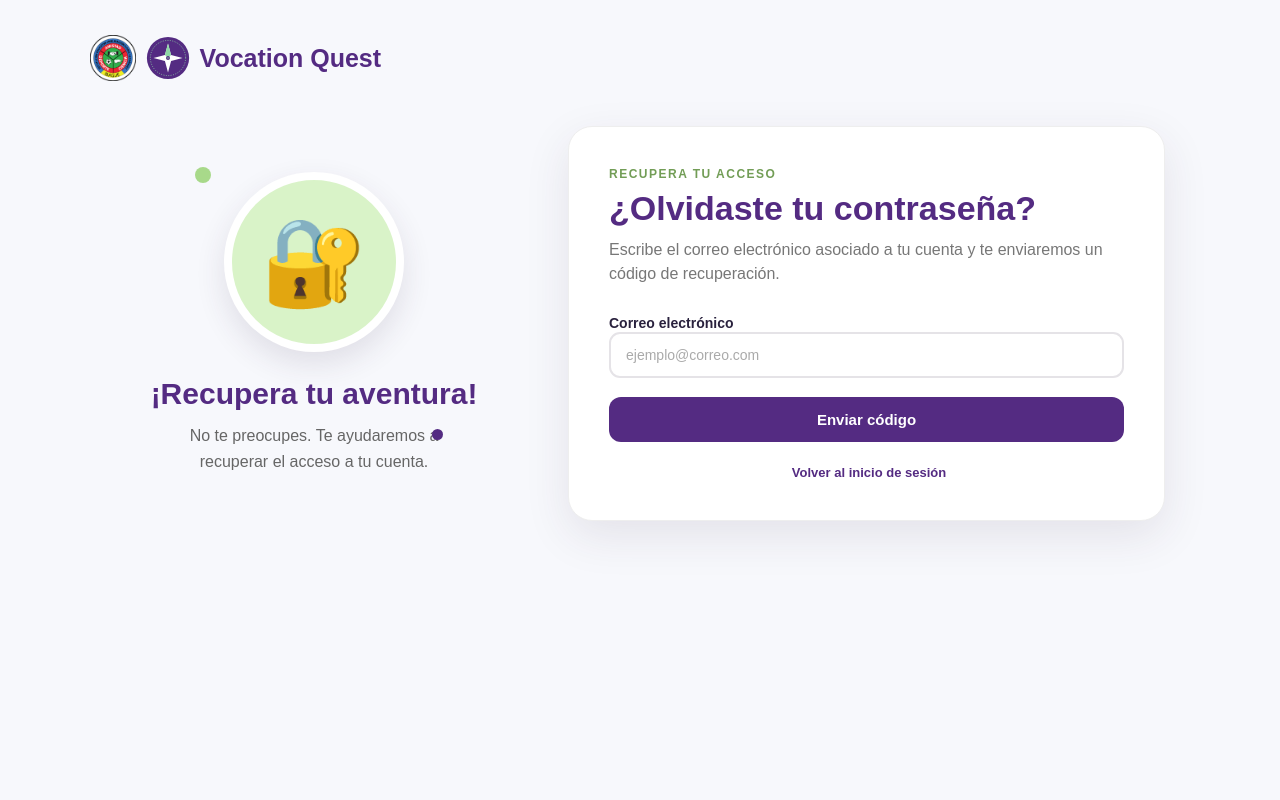
After one commit to adrianasegura1507-stack/Vocation-Quest, a Flask app: page /recuperar-contrasena in a window 1280 px wide. The commit adds this page. Run offline with Flask 3, Linux system fonts and the light colour scheme; parts of the project's set-up code (start-up, migrations or seed data) failed here and were passed over.

Commit message:
Agrega solicitud de recuperacion de contrasena

```diff
--- a/Backend/routes/auth.py
+++ b/Backend/routes/auth.py
@@ -7,7 +7,17 @@ from flask import (
 )
 from werkzeug.security import generate_password_hash, check_password_hash
 from database import obtener_conexion
-from correo import validar_dominio_correo, enviar_correo_bienvenida
+from correo import (
+    validar_dominio_correo,
+    enviar_correo_bienvenida,
+    enviar_codigo_recuperacion
+)
+
+from recuperacion import (
+    generar_codigo_recuperacion,
+    guardar_codigo_recuperacion,
+    registrar_intento_fallido
+)
 
 auth = Blueprint("auth", __name__)
 
@@ -360,6 +370,102 @@ def logout():
     session.clear()
     return redirect(url_for("inicio"))
 
+# =========================================
+# SOLICITAR RECUPERACION DE CONTRASENA
+# =========================================
+
+@auth.route("/recuperar-contrasena", methods=["GET", "POST"])
+def recuperar_contrasena():
+
+    if request.method == "POST":
+
+        correo = request.form.get("correo", "").strip()
+
+        mensaje = (
+            "Si el correo pertenece a una cuenta activa, "
+            "recibirás instrucciones para recuperar tu contraseña."
+        )
+
+        if not correo or validar_correo(correo):
+            flash(mensaje)
+            return redirect(url_for("auth.recuperar_contrasena"))
+
+        conexion = None
+        cursor = None
+
+        try:
+            conexion = obtener_conexion()
+            cursor = conexion.cursor(dictionary=True)
+
+            cursor.execute(
+                """
+                SELECT id_usuario
+                FROM usuarios
+                WHERE correo = %s
+                AND estado = 1
+                AND rol = 'estudiante'
+                """,
+                (correo,)
+            )
+
+            usuario = cursor.fetchone()
+
+            if usuario:
+                codigo, codigo_hash = generar_codigo_recuperacion()
+
+                cursor.execute(
+                    """
+                    UPDATE recuperacion_contrasena
+                    SET usado = 1
+                    WHERE id_usuario = %s
+                    AND usado = 0
+                    """,
+                    (usuario["id_usuario"],)
+                )
+
+                conexion.commit()
+
+                id_recuperacion = guardar_codigo_recuperacion(
+                    usuario["id_usuario"],
+                    codigo_hash
+                )
+
+                if id_recuperacion:
+                    enviado = enviar_codigo_recuperacion(
+                        correo,
+                        codigo
+                    )
+
+                    if not enviado:
+                        cursor.execute(
+                            """
+                            UPDATE recuperacion_contrasena
+                            SET usado = 1
+                            WHERE id_recuperacion = %s
+                            """,
+                            (id_recuperacion,)
+                        )
+                        conexion.commit()
+
+            flash(mensaje)
+
+        except Exception as error:
+            if conexion:
+                conexion.rollback()
+
+            print(f"Error al solicitar recuperacion: {error}")
+            flash(mensaje)
+
+        finally:
+            if cursor:
+                cursor.close()
+
+            if conexion:
+                conexion.close()
+
+        return redirect(url_for("auth.recuperar_contrasena"))
+
+    return render_template("recuperar_contrasena.html")
 
 # =========================================
 # REVISAR QUE LA CUENTA SIGA ACTIVA
--- a/Backend/templates/login.html
+++ b/Backend/templates/login.html
@@ -171,6 +171,11 @@
 
                     </div>
 
+                <div class="recuperar-link">
+                    <a href="{{ url_for('auth.recuperar_contrasena') }}">
+                        ¿Olvidaste tu contraseña?
+                    </a>
+                </div>
 
                 <!-- BOTÓN -->
                 <button
--- /dev/null
+++ b/Backend/templates/recuperar_contrasena.html
@@ -0,0 +1,122 @@
+ <!DOCTYPE html>
+<html lang="es">
+
+<head>
+    <meta charset="UTF-8">
+
+    <meta
+        name="viewport"
+        content="width=device-width, initial-scale=1.0"
+    >
+
+    <title>Recuperar contraseña | Vocation Quest</title>
+
+    <link
+        rel="stylesheet"
+        href="{{ url_for('static', filename='css/style.css') }}"
+    >
+</head>
+
+<body>
+
+    <main class="registro-page">
+
+        <header class="logo">
+            {% include "_escudo_encabezado.html" %}
+            {% include "_logo_icono.html" %}
+            <span>Vocation Quest</span>
+        </header>
+
+        <section class="registro-container">
+
+            <div class="avatar-section">
+
+                <div class="avatar">
+                    🔐
+                </div>
+
+                <h2>¡Recupera tu aventura!</h2>
+
+                <p>
+                    No te preocupes. Te ayudaremos a recuperar
+                    el acceso a tu cuenta.
+                </p>
+
+                <div class="decoracion decoracion-1"></div>
+                <div class="decoracion decoracion-2"></div>
+
+            </div>
+
+            <div class="registro-card">
+
+                <div class="titulo">
+
+                    <p class="etiqueta">
+                        RECUPERA TU ACCESO
+                    </p>
+
+                    <h1>¿Olvidaste tu contraseña?</h1>
+
+                    <p>
+                        Escribe el correo electrónico asociado
+                        a tu cuenta y te enviaremos un código
+                        de recuperación.
+                    </p>
+
+                </div>
+
+                {% with mensajes = get_flashed_messages(with_categories=true) %}
+                    {% for categoria, mensaje in mensajes %}
+                        <div
+                            role="status"
+                            style="background:#e8f8ed; color:#2f6b46; border:1px solid #bfe3cb; border-radius:12px; padding:12px 16px; margin-bottom:16px; font-size:0.95rem;"
+                        >
+                            {{ mensaje }}
+                        </div>
+                    {% endfor %}
+                {% endwith %}
+
+                <form
+                    action="{{ url_for('auth.recuperar_contrasena') }}"
+                    method="POST"
+                >
+
+                    <div class="campo">
+
+                        <label for="correo">
+                            Correo electrónico
+                        </label>
+
+                        <input
+                            type="email"
+                            id="correo"
+                            name="correo"
+                            placeholder="ejemplo@correo.com"
+                            required
+                        >
+
+                    </div>
+
+                    <button
+                        type="submit"
+                        class="btn-registrar"
+                    >
+                        Enviar código
+                    </button>
+
+                </form>
+
+                <div class="login-link">
+                    <a href="{{ url_for('auth.login') }}">
+                        Volver al inicio de sesión
+                    </a>
+                </div>
+
+            </div>
+
+        </section>
+
+    </main>
+
+</body>
+</html>
```
Lines whose indentation alone changed are shown as unchanged.
